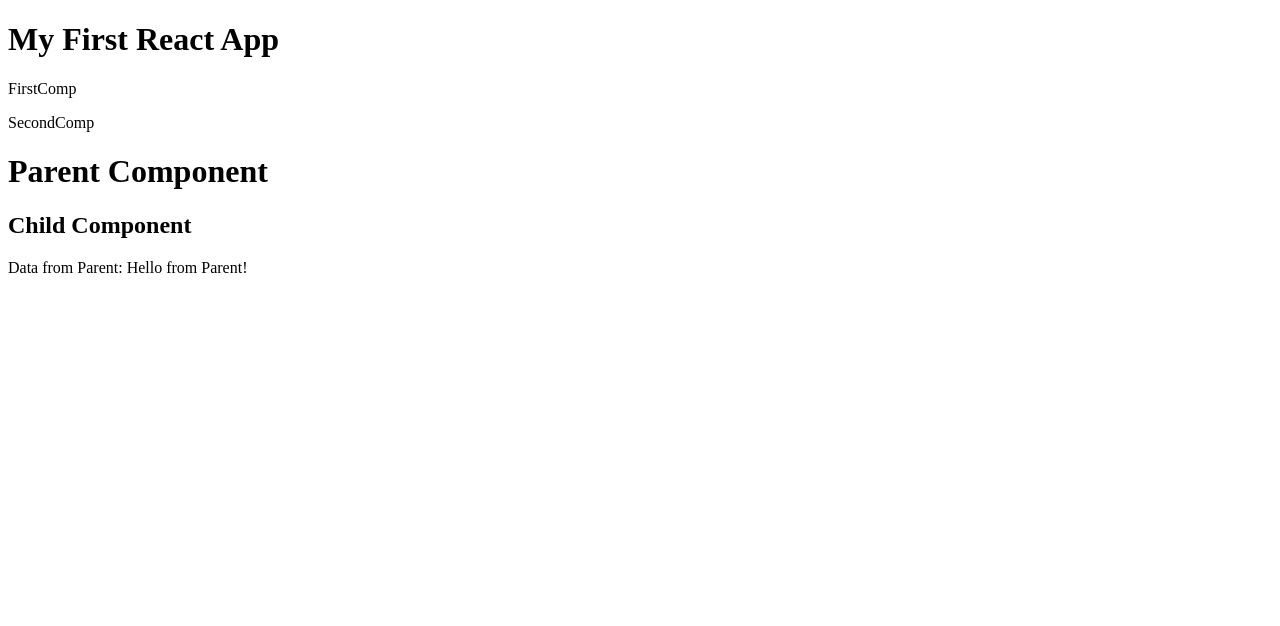
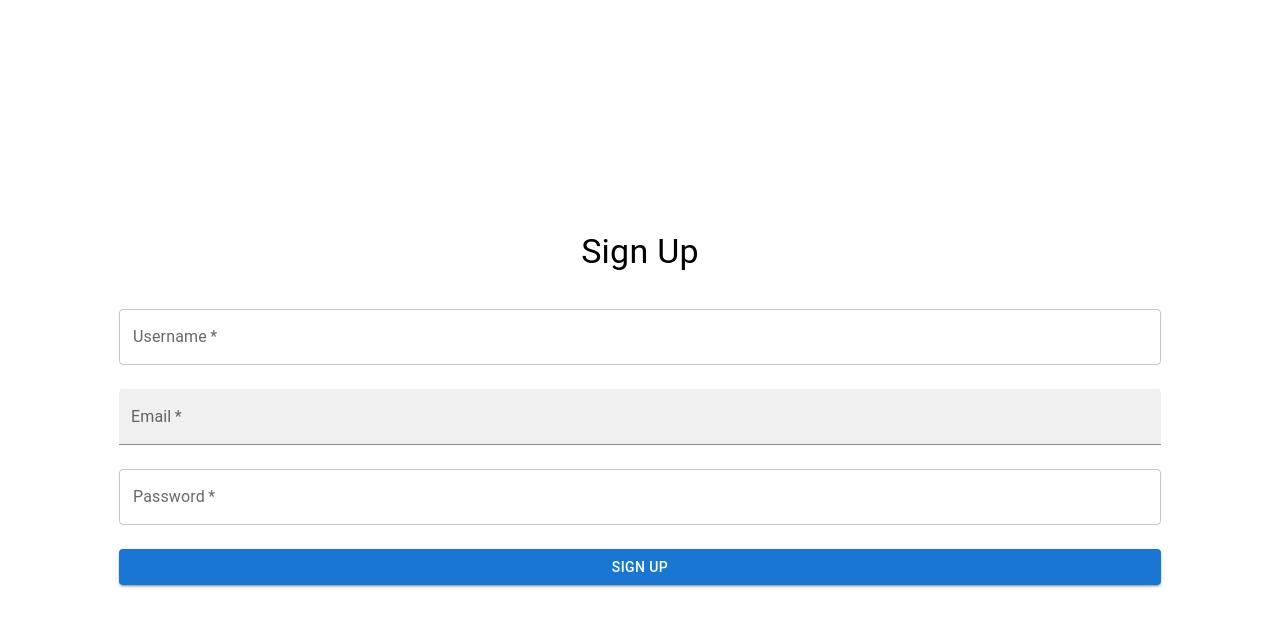
Before and after one commit to saqlain-shah/MERN-Stack-Web-Development-Batch-5, a React (Vite) app in the folder react-app/: page / in a window 1280 px wide. Shown: the top 626 px of the page. Built offline with nearby package versions, Linux system fonts and the light colour scheme.

Commit message:
added sign up form

```diff
--- a/react-app/src/App.jsx
+++ b/react-app/src/App.jsx
@@ -1,16 +1,13 @@
-import FirstComp from "./components/FirstComp"
-import SecondComp from "./components/SecondComp"
+//import FirstComp from "./components/FirstComp"
+//import SecondComp from "./components/SecondComp"
+//import FavoriteColor from "./components/color"
 //import ChildComponent from "./components/child"
-import Counter from "./components/counter"
-import Parent from "./components/parent"
-
+//import Parent from "./components/parent"
+import SignUpForm from "./components/SignUp"
 function App() {
   return (
     <>
-      <h1>My First React App</h1>
-      <FirstComp />
-      <SecondComp />
-      <Parent />
+      <SignUpForm />
     </>
   )
 }
--- /dev/null
+++ b/react-app/src/components/SignUp.jsx
@@ -0,0 +1,84 @@
+import  { useState } from 'react';
+import { Box, Button, Grid, TextField, Typography } from '@mui/material';
+
+const SignUpForm = () => {
+  const [username, setUsername] = useState('');
+  const [email, setEmail] = useState('');
+  const [password, setPassword] = useState('');
+
+  const handleSubmit = (event) => {
+    event.preventDefault();
+
+    const formData = {
+      username,
+      email,
+      password,
+    };
+    alert(JSON.stringify(formData, null, 2));
+  };
+
+  return (
+    <Box
+      sx={{
+        display: 'flex',
+        justifyContent: 'center',
+        alignItems: 'center',
+        height: '100vh',
+      }}
+    >
+      <form onSubmit={handleSubmit}>
+        <Grid container spacing={3}>
+          <Grid item xs={12}>
+            <Typography variant="h4" align="center" gutterBottom>
+              Sign Up
+            </Typography>
+          </Grid>
+          <Grid item xs={12}>
+            <TextField
+              fullWidth
+              label="Username"
+              variant="outlined"
+              required
+              value={username}
+              onChange={(e) => setUsername(e.target.value)}
+            />
+          </Grid>
+          <Grid item xs={12}>
+            <TextField
+              fullWidth
+              label="Email"
+              type="email"
+              variant="filled"
+              required
+              value={email}
+              onChange={(e) => setEmail(e.target.value)}
+            />
+          </Grid>
+          <Grid item xs={12}>
+            <TextField
+              fullWidth
+              label="Password"
+              type="password"
+              variant="outlined"
+              required
+              value={password}
+              onChange={(e) => setPassword(e.target.value)}
+            />
+          </Grid>
+          <Grid item xs={12}>
+            <Button
+              type="submit"
+              variant="contained"
+              color="primary"
+              fullWidth
+            >
+              Sign Up
+            </Button>
+          </Grid>
+        </Grid>
+      </form>
+    </Box>
+  );
+};
+
+export default SignUpForm;
--- a/react-app/src/components/child.jsx
+++ b/react-app/src/components/child.jsx
@@ -2,12 +2,13 @@
 
 // The ChildComponent receives props as an argument
 const ChildComponent = (props) => {
+    const data = 60;
     return (
         <div>
             <h2>Child Component</h2>
             {/* Access the data prop passed from the parent */}
 
-            <p>Data from Parent: {props.data}</p>
+            <p>Data from Parent: {data}</p>
         </div>
     );
 };
--- /dev/null
+++ b/react-app/src/components/color.jsx
@@ -0,0 +1,31 @@
+import { useState } from "react";
+
+const FavoriteColor = () => {
+const [ color , setColor] = useState('red')
+
+    return (
+        <>
+            <h1>My favorite color is {color}!</h1>
+            <button
+                type="button"
+                onClick={() => setColor('Blue')}
+            >Blue</button>
+            <button
+                type="button"
+                onClick={() => setColor('Red')}
+            >Red</button>
+            <button
+                type="button"
+                onClick={() => setColor('Pink')}
+            >Pink</button>
+            <button
+                type="button"
+                onClick={() => setColor('Green')}
+            >Green</button>
+
+        </>
+    );
+}
+
+
+export default FavoriteColor;
--- a/react-app/src/components/counter.jsx
+++ b/react-app/src/components/counter.jsx
@@ -1,4 +1,4 @@
-import{ useState } from 'react';
+import { useState } from 'react';
 
 const Counter = () => {
     // State variable to track the count
@@ -19,6 +19,7 @@ const Counter = () => {
             <h2>Counter: {count}</h2>
             <button onClick={increment}>Increment</button>
             <button onClick={decrement}>Decrement</button>
+            <button onClick={() => console.log("Counter Value", count)}>Display </button>
         </div>
     );
 };
--- a/react-app/src/main.jsx
+++ b/react-app/src/main.jsx
@@ -1,7 +1,6 @@
 import React from 'react'
 import ReactDOM from 'react-dom/client'
 import App from './App.jsx'
-
 
 ReactDOM.createRoot(document.getElementById('root')).render(
   <React.StrictMode>
```
